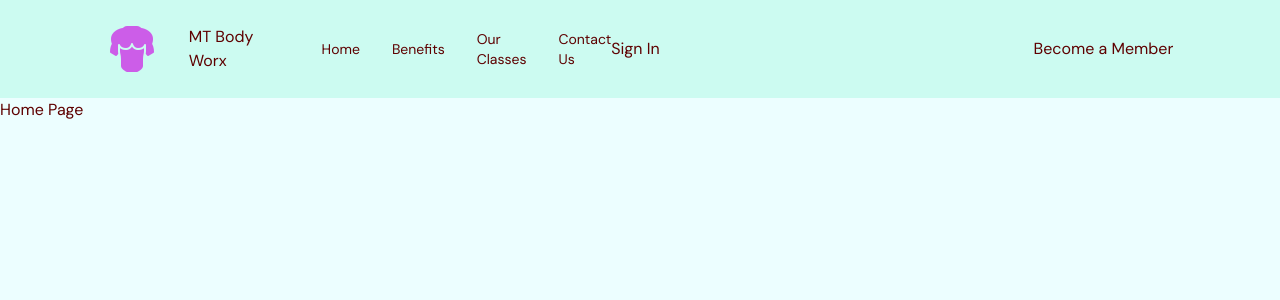
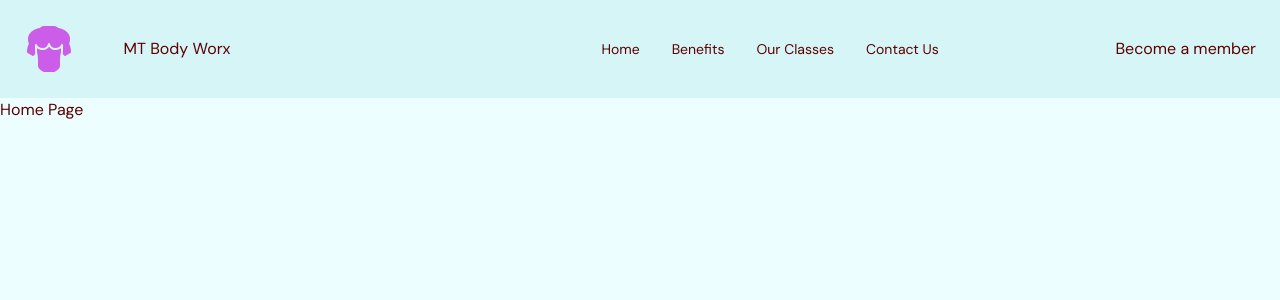
Before and after one commit to mzffrtp/gym_ts, a React (Vite) app: page / in a window 1280 px wide. Shown: the top 300 px of the page. Built offline with nearby package versions, Linux system fonts and the light colour scheme.

Commit message:
navbar
bug fixed

```diff
--- a/package.json
+++ b/package.json
@@ -11,6 +11,8 @@
   },
   "dependencies": {
     "@heroicons/react": "^2.0.18",
+    "flowbite": "^1.6.6",
+    "flowbite-react": "^0.4.9",
     "framer-motion": "^10.12.16",
     "react": "^18.2.0",
     "react-dom": "^18.2.0",
--- a/src/App.tsx
+++ b/src/App.tsx
@@ -13,18 +13,9 @@ function App() {
       <Navbar />
       <Routes>
         <Route index element={<HomePage/>} />
-
-        <Route path={"benefits"}>
-          <Route index element={<Benefits />} />
-        </Route>
-
-        <Route path={"contactus"}>
-          <Route  index element={<ContactUs />}/>
-        </Route>
-
-        <Route path={"ourclasses"}>
-          <Route index element={<OurClasses />}/>
-        </Route>
+        <Route path="benefits" element={<Benefits />} />
+        <Route path="contactus" element={<ContactUs />}/>
+        <Route path="ourclasses" element={<OurClasses />}/>
       </Routes>
     </div>
     </BrowserRouter>
--- a/src/components/navbar/index.tsx
+++ b/src/components/navbar/index.tsx
@@ -1,38 +1,32 @@
-import { CircleStackIcon } from "@heroicons/react/24/outline"
-import { Bars3Icon } from "@heroicons/react/24/solid";
 import logo from "@/assets/logobody.png";
 import { Link } from "react-router-dom";
+import { useState } from "react";
 
-export default function Navbar () {
-    const flexBetween = "flex items-center justify-between"
-    return(
+export default function Navbar() {
+  const flexBetween = "flex items-center justify-between";
+  const [member, setMember] = useState(false);
+  return (
     <nav>
-            <div className={`${flexBetween} py-6 bg-teal-100`}>
-                <div className={`${flexBetween} mx-auto w-5/6`}>
+      <div className={`${flexBetween} py-6 bg-teal-100 p-6`}>
         <div className={`${flexBetween} w-full gap-16`}>
-                       <div className={`${flexBetween} gap-8`}>
-                            <img  src={logo}/>
-                            <p> MT Body Worx</p>
+          <div className={`${flexBetween} w-56 gap-8`}>
+            <img src={logo} />
+            <p className="text-center w-56"> MT Body Worx</p>
           </div>
-                       <div className={`${flexBetween} w-full`}>
+          <div>
+            <button></button>
+          </div>
           <div className={`${flexBetween} gap-8 text-sm`}>
             <Link to={"/"}>Home</Link>
-                            <Link to={"/benefits"}>Benefits</Link>
-                            <Link to={"/ourclasses"}>Our Classes</Link>
-                            <Link to={"/contactus"}>Contact Us</Link>
+            <Link to={"benefits"}>Benefits</Link>
+            <Link to={"ourclasses"}>Our Classes</Link>
+            <Link to={"contactus"}>Contact Us</Link>
           </div>
-                        <div className={`${flexBetween} w-full gap-8`}>
-                            <p>Sign In</p>
-                            <button>Become a Member</button>
-                        </div>
-
-                       </div>
-
-                    </div>
-
+          <div className={`${flexBetween} w-174 gap-8`}>
+            <button>{member ? "Sign In" : "Become a member"}</button>
           </div>
         </div>
-
+      </div>
     </nav>
-    )
+  );
 }
--- a/tailwind.config.js
+++ b/tailwind.config.js
@@ -19,7 +19,7 @@ export default {
       },
       backgroundImage: (theme) => ({
         "gradient-yellowred":
-        "linear-gradient(90deg, #FF616A 0%, #FFC837 100%)",
+          "linear-gradient(90deg, #FF616A 0%, #FFC837 100%)",
         "mobile-home": "url('./assets/HomePageGraphic.png')",
       }),
       fontFamily: {
@@ -38,5 +38,7 @@ export default {
       md: "1060px",
     },
   },
-  plugins: [],
+  plugins: [
+    require("flowbite/plugin")
+  ],
 }
```
Also changed, not shown: 1 other file (tests, documents, lock files or other folders). Lines whose indentation alone changed are shown as unchanged.
